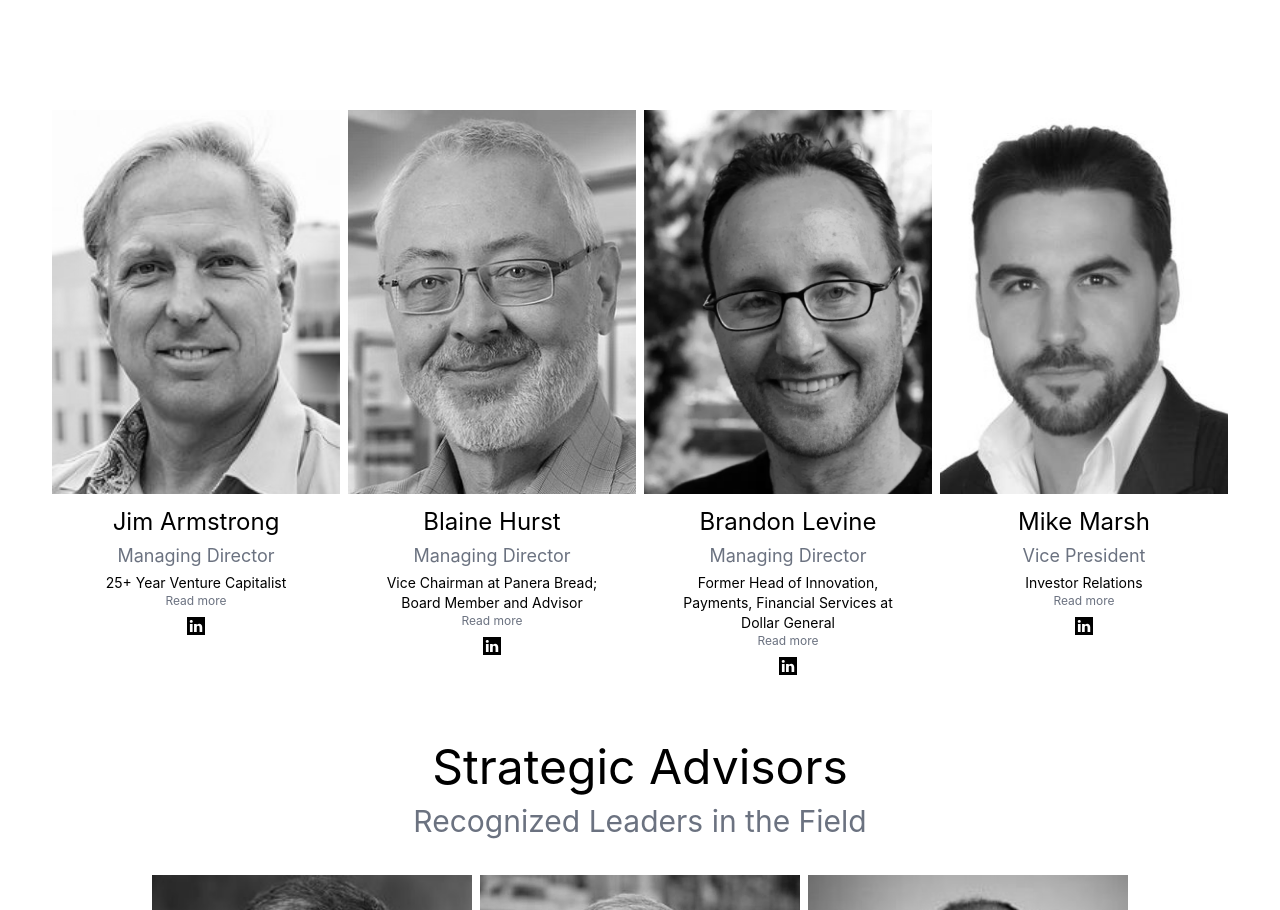
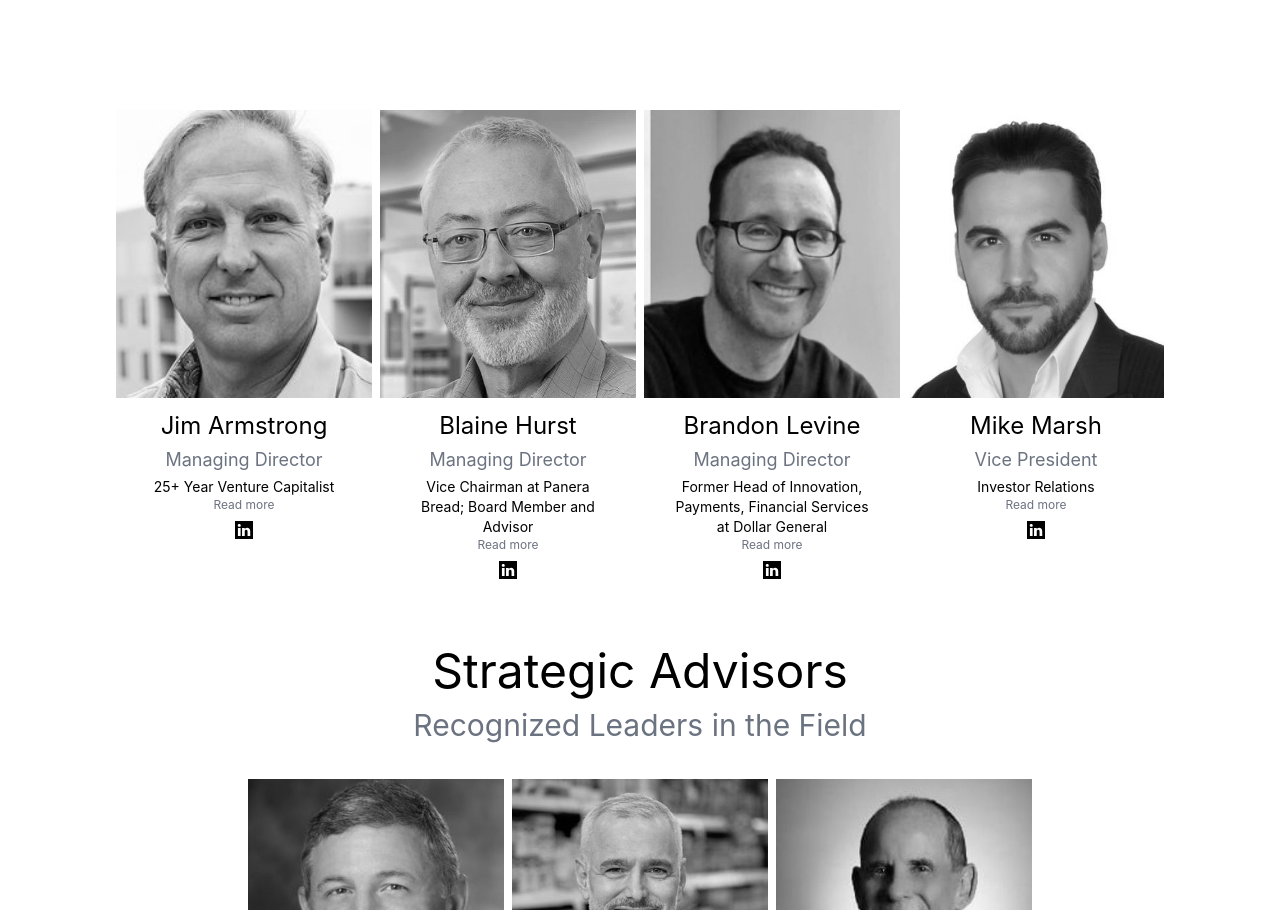
Before and after one commit to m-s-morgan/composite-ventures, a Next.js app: page / in a window 1280 px wide. Shown: the part 5637-6547 px from the top of the page. Built offline with nearby package versions, Linux system fonts and the light colour scheme.

Commit message:
minor updates

```diff
--- a/pages/index.tsx
+++ b/pages/index.tsx
@@ -44,7 +44,7 @@ const team = {
       linkedin: 'https://www.linkedin.com/in/blainehurst/',
     }, {
       name: 'Brandon Levine',
-      pic: '/team/brandonlevine.png',
+      pic: '/team/brandonlevine2.jpg',
       title: 'Managing Director',
       bio: 'Brandon brings 20 years of expertise launching new products and business models in the areas of supply chain, fintech, cloud strategy, logistics, AI, customer service and marketing technology to Composite Ventures.\n\nHis prior roles include Head of Innovation, Financial Services and Payments Strategy at Dollar General, a Co-founder of Openbucks (acquired by Paysafe Group) and  a Co-founder of Transaction-Labs (acquired by A&M Capital, Juna Capital).\n\nBrandon earned a BS in Microbiology and Chemistry from University of Miami and University of Westminster in London.\n\n',
       short: 'Former Head of Innovation, Payments, Financial Services at Dollar General',
@@ -387,8 +387,8 @@ export default function Home() {
                 {
                   team.main.map((t, i) => {
                     return (
-                      <div key={i} className={`${styles.advisor} ${styles.clickable} mb-5 md:mb-0`} onClick={() => onAdvisor(i, team.main)}>
-                        <div className={`${styles.advisorPic} h-96 w-full bg-cover transition-all duration-500`} style={{ backgroundImage: `url(${t.pic})` }}></div>
+                      <div key={`team-${i}`} className={`${styles.advisor} ${styles.clickable} mb-5 md:mb-0 w-64 max-w-100`} onClick={() => onAdvisor(i, team.main)}>
+                        <div className={`${styles.advisorPic} h-72 w-full bg-cover transition-all duration-500`} style={{ backgroundImage: `url(${t.pic})` }}></div>
                         <h4 className="text-xl sm:text-2xl mt-3">{t.name}</h4>
                         <h5 className="mt-1 text-gray-500">{t.title}</h5>
                         <p className="mt-1 text-sm px-6">{t.short}</p>
@@ -407,8 +407,8 @@ export default function Home() {
                 {
                   team.advisors.map((a, i) => {
                     return (
-                      <div key={i} className={`${styles.advisor} ${styles.clickable} mb-5 md:mb-0 w-80 max-w-100`} onClick={() => onAdvisor(i, team.advisors)}>
-                        <div className={`${styles.advisorPic} h-96 w-full bg-cover transition-all duration-500`} style={{ backgroundImage: `url(${a.pic})` }}></div>
+                      <div key={`advisor-${i}`} className={`${styles.advisor} ${styles.clickable} mb-5 md:mb-0 w-64 max-w-100`} onClick={() => onAdvisor(i, team.advisors)}>
+                        <div className={`${styles.advisorPic} h-72 w-full bg-cover transition-all duration-500`} style={{ backgroundImage: `url(${a.pic})` }}></div>
                         <h4 className="text-lg sm:text-xl mt-2">{a.name}</h4>
                         <h5 className="mt-1 text-sm text-gray-500">{a.title}</h5>
                         <div className="text-xs text-gray-500">Read more</div>
--- a/styles/globals.css
+++ b/styles/globals.css
@@ -217,6 +217,10 @@ section {
   max-height: 95vh;
 }
 
+.swal2-image {
+  min-height: 12em;
+}
+
 .swal2-content {
   max-height: 10em;
   max-height: 30vh;
```
Also changed, not shown: public/team/brandonlevine2.jpg (added).
